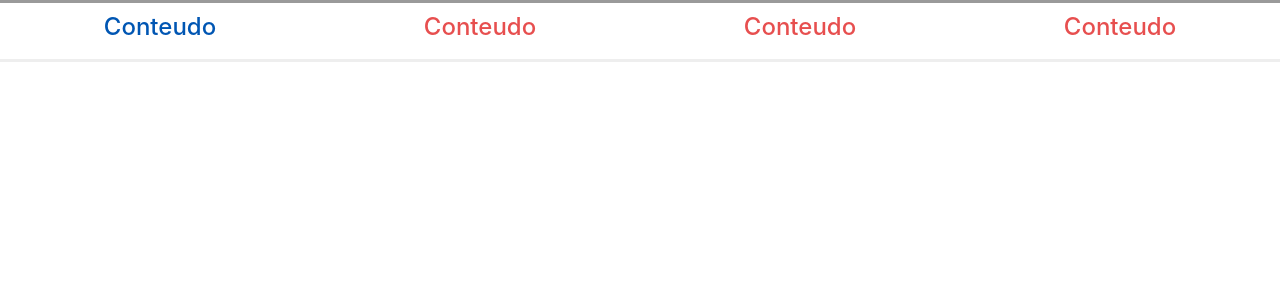
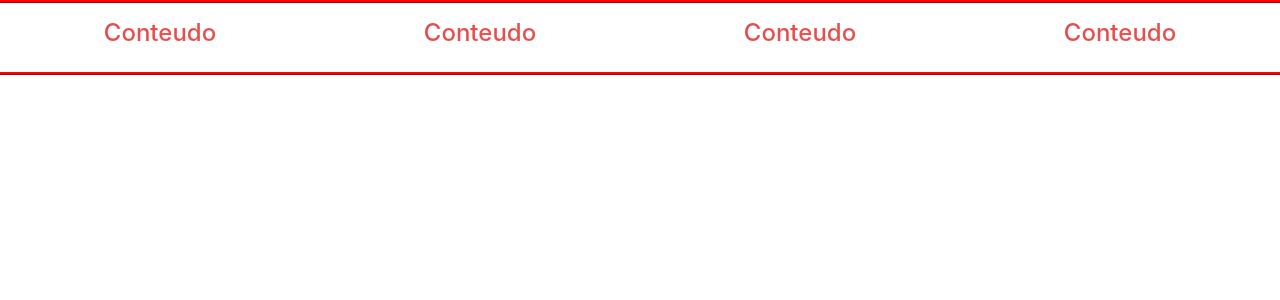
Before and after one commit to GUSTH01/VoltaAoMundo_Japao, a PHP site: page / in a window 1280 px wide. Shown: the top 300 px of the page. Run offline with PHP 8.4, Linux system fonts and the light colour scheme.

Commit message:
personalização nav

```diff
--- a/index.html
+++ b/index.html
@@ -9,21 +9,45 @@
 </head>
 <body class="">
 
-    <div class="divnav">
-    <ul class="nav nav-fill flex-column-sm">
-        <li class="nav-item">
-          <a type="button" class="nav-link" href="#"><h4>Conteudo</h4></a>
+    <div class="container-fluid divnav ">
+    <ul class=" row nav ">
+        <li class="colnav col-sm ">
+          <a type="button" class="nav-link p-3" href="#"><h4>Conteudo</h4></a>
         </li>
-        <li class="nav-item">
-          <a type="button" class="nav-link" href="#"><h4>Conteudo</h4></a>
+        <li class="colnav col-sm ">
+          <a type="button" class="nav-link p-3" href="#"><h4>Conteudo</h4></a>
         </li>
-        <li class="nav-item">
-          <a type="button" class="nav-link" href="#"><h4>Conteudo</h4></a>
+        <li class="colnav col-sm ">
+          <a type="button" class="nav-link p-3" href="#"><h4>Conteudo</h4></a>
         </li>
-        <li class="nav-item">
-          <a type="button" class="nav-link " href="#"><h4>Conteudo</h4></a>
+        <li class="colnav col-sm ">
+          <a type="button" class="nav-link p-3" href="#"><h4>Conteudo</h4></a>
         </li>
       </ul>
+
+      <div class="container-fluid">
+        <div class="row">
+          <div>
+
+          </div>
+          <div>
+
+          </div>
+          <div>
+
+          </div>
+          <div>
+
+          </div>
+
+
+        </div>
+
+      </div>
+
+
+
+
 </div>
 
 
--- a/japan.css
+++ b/japan.css
@@ -1,15 +1,26 @@
 .nav-link{
     color: rgb(231, 79, 79);
     font-size: x-large;
-    border-style:inset;
+
+}
+.colnav {
+    text-align: center;
+    border-style: ridge;
+    border-color: red;
     border-left: none;
     border-right: none;
-    border-radius: 0px;
-    padding: 3%;
-}
-.nav-item{
+
+
 
 }
-.divnav{
+
+
+@media screen and (max-width: 676px) {
+    .colnav {
+        border-top: none;
+        border-right-style: groove;
+        border-left-style: groove;
+        border-color: red;
+    }
 
 }
```
Also changed, not shown: 1 other file.
